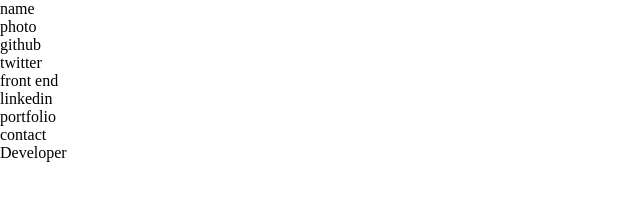
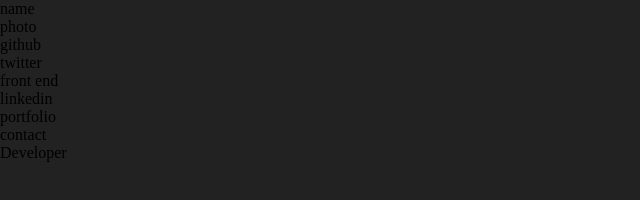
Before and after one commit to davhage/davidhage.dev, a plain HTML site: page index.html in a window 1280 px wide. Shown: the whole page, without its empty margins (0-640 px from the left). Drawn offline with Linux system fonts and the light colour scheme.

Commit message:
adding background color

```diff
--- a/styles.css
+++ b/styles.css
@@ -3,3 +3,7 @@
     padding: 0;
     box-sizing: border-box;
 }
+
+body {
+    background-color: rgb(35, 34, 34);
+}
```
